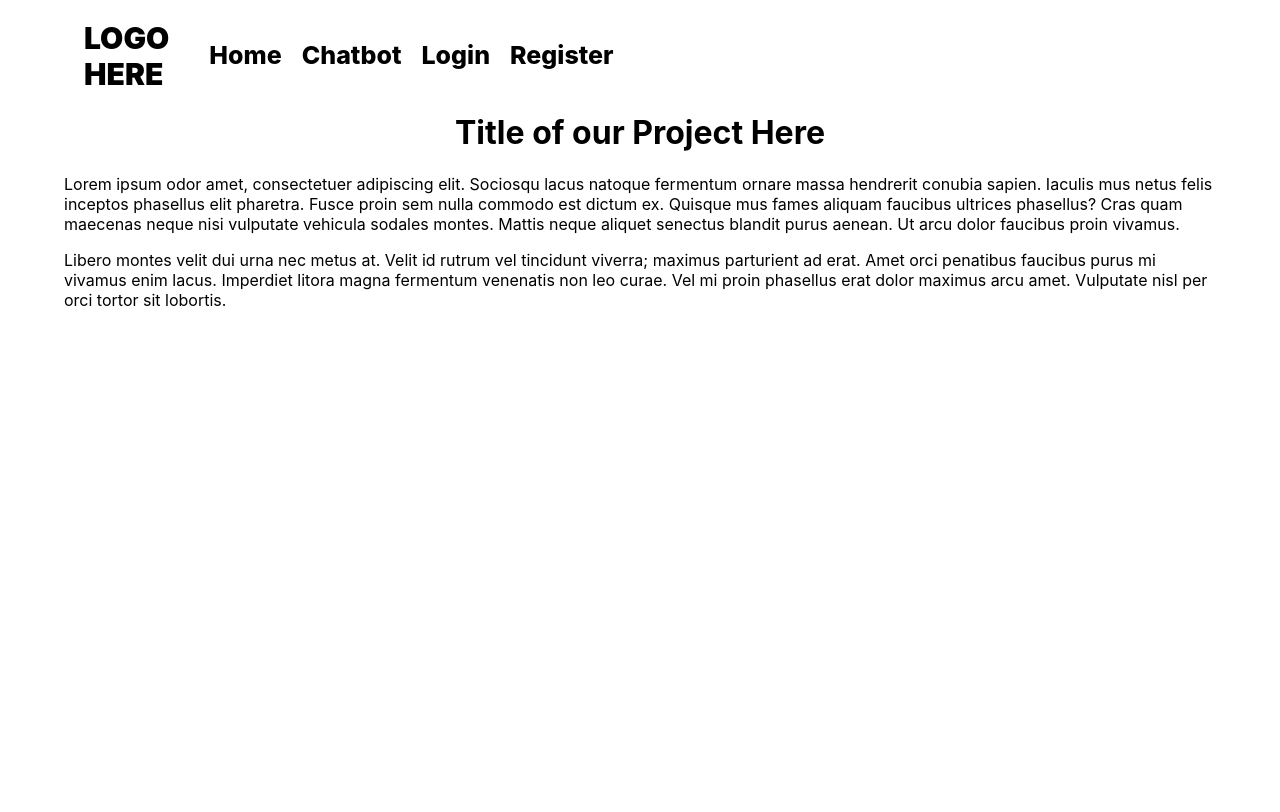
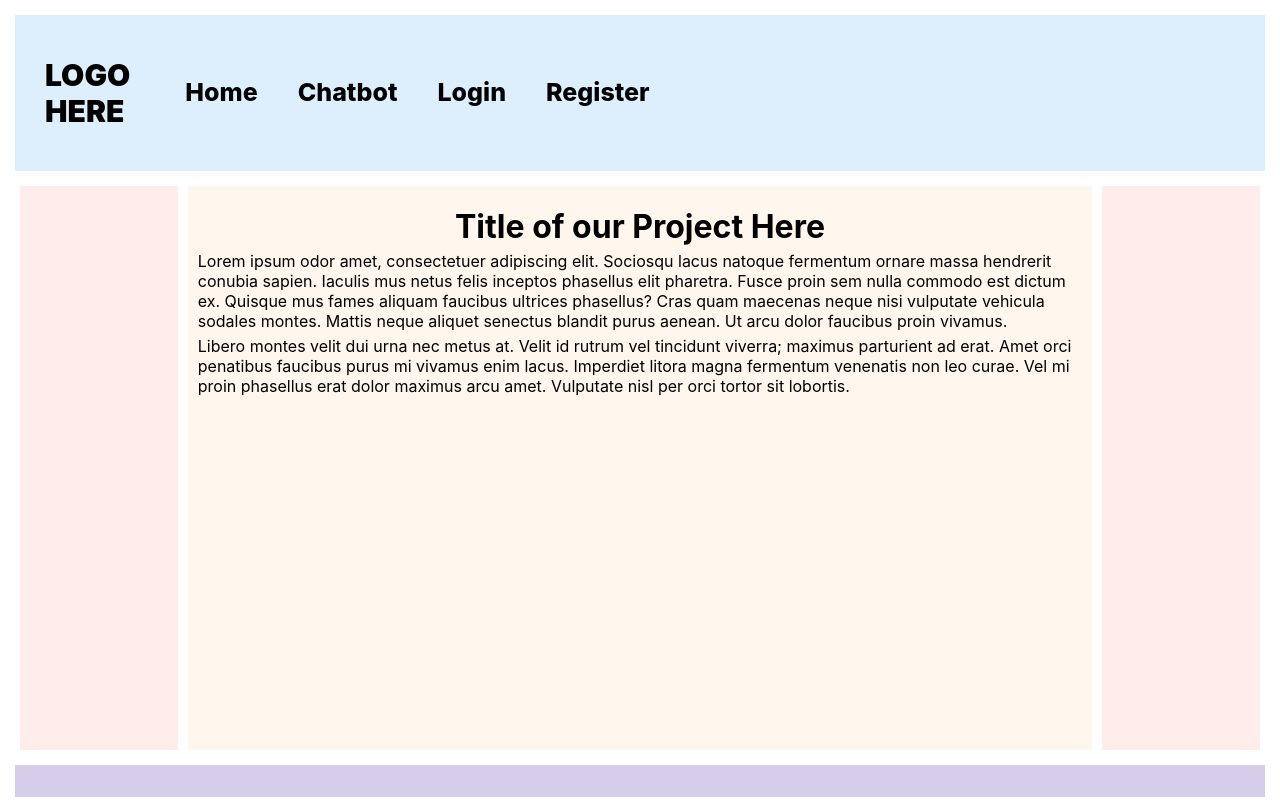
Before and after one commit to thavishkagamage/Integrated-Therapy-Software, a React (Create React App) app in the folder cbt_chatbot/front-end/: page / in a window 1280 px wide. Built offline with nearby package versions, Linux system fonts and the light colour scheme.

Commit message:
simple UI layout cleaned up

```diff
--- a/cbt_chatbot/front-end/src/components/app/App.css
+++ b/cbt_chatbot/front-end/src/components/app/App.css
@@ -1,15 +1,53 @@
-.content-container {
-  padding: 0;
-  min-height: 100vh; /* Ensures the container takes the full height of the viewport */
-  display: flex; /* Enables Flexbox */
-  justify-content: center; /* Horizontally centers the content */
+@media all and (max-width: 768px) {
+  .main-content-container {
+    flex-direction: column;
+  }
+  main {
+    padding: 5em 0;
+  }
+  .left-aside, .right-aside {
+    display: none;
+  }
 }
 
-.main-content {
-  width: 90%; /* Restricts content width */
-  max-width: 1440px; /* Limits the maximum width */
-  text-align: left; /* Ensures text aligns left */
-  margin: 20px 0 0 0;
+* {
+  box-sizing: border-box;
+  margin: 5px;
+}
+
+.content-container {
+  display: flex;
+  flex-direction: column;
+  height: 99vh;
+  max-width: 1440px;
+  margin: auto;
+}
+
+header {
+  padding: 2em 0;
+  background-color: #ddeffd;
+}
+
+.left-aside, .right-aside {
+  padding: 3em 0;
+  flex: 1 1 50px;
+  background-color: #ffeceb;
+}
+
+main {
+  padding: 1em 0;
+  flex: 7 7 150px;
+  background-color: #fff6ed;
+}
+
+.footer {
+  padding: 1em 0;
+  background-color: #d6cdea;
+}
+
+.main-content-container {
+  display: flex;
+  flex: 1;
 }
 
 /* temporary styles for logo placeholder */
--- a/cbt_chatbot/front-end/src/components/app/App.js
+++ b/cbt_chatbot/front-end/src/components/app/App.js
@@ -43,8 +43,8 @@ function App() {
 
   return (
     <div class="content-container">
-      <div class="main-content">
       <Router>
+        <header class="header">
           <nav class="nav-bar">
             <div class="app-logo">LOGO<br/>HERE</div>
             <ul class="nav-list">
@@ -57,6 +57,10 @@ function App() {
               {isLoggedIn && <li class="nav-item"><button class="nav-link button" onClick={handleClearConversations}>Clear All Conversations</button></li>}
             </ul>
           </nav>
+        </header>
+        <div class="main-content-container">
+          <aside class="left-aside"></aside>
+          <main>
             <Routes>
               <Route path="/" element={<Home />} />
               <Route path="/chatbot" element={<Chatbot />} />
@@ -65,8 +69,11 @@ function App() {
               <Route path="/login" element={<Login setIsLoggedIn={setIsLoggedIn} />} />
               <Route path="/register" element={<Register />} />
             </Routes>
+          </main>
+          <aside class="right-aside"></aside>
+        </div>
+        <div class="footer"></div>
       </Router>
-      </div>
     </div>
   );
 }
```
Lines whose indentation alone changed are shown as unchanged.
